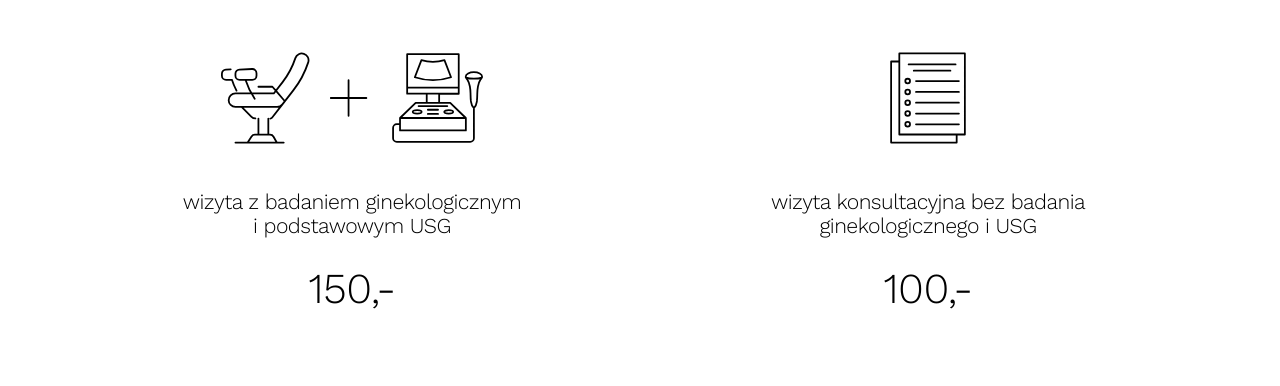
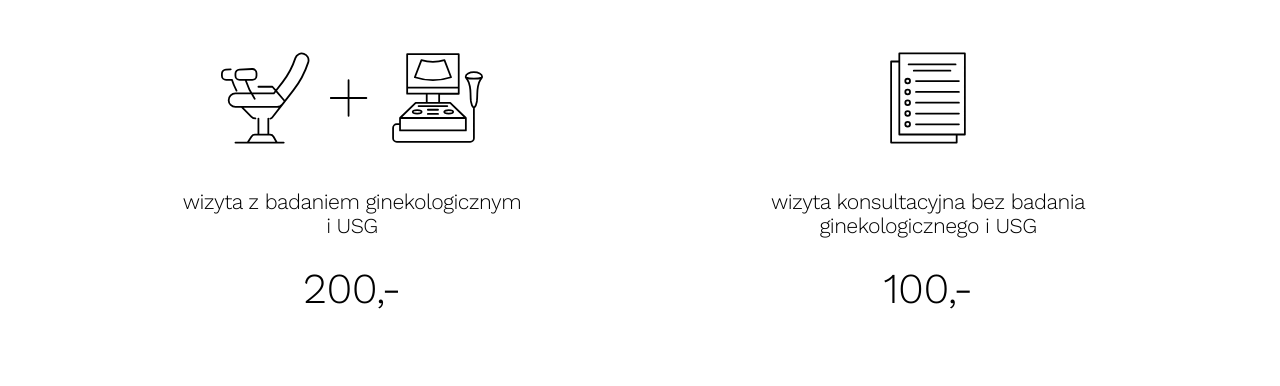
Before and after one commit to jczajkowska/ginekologwro.pl, a plain HTML site: page index.html in a window 1280 px wide. Shown: the part 566-952 px from the top of the page. Drawn offline with nearby package versions, Linux system fonts and the light colour scheme.

Commit message:
Update index.html

```diff
--- a/index.html
+++ b/index.html
@@ -439,8 +439,8 @@
                 <img src="gyn-chair-and-usg.svg">
                 <figcaption>
                     <h4>
-                        <var>150</var>
-                        <label>wizyta z&nbsp;badaniem ginekologicznym i&nbsp;podstawowym USG</label>
+                        <var>200</var>
+                        <label>wizyta z&nbsp;badaniem ginekologicznym i&nbsp;USG</label>
                     </h4>
                 </figcaption>
             </figure>
```
